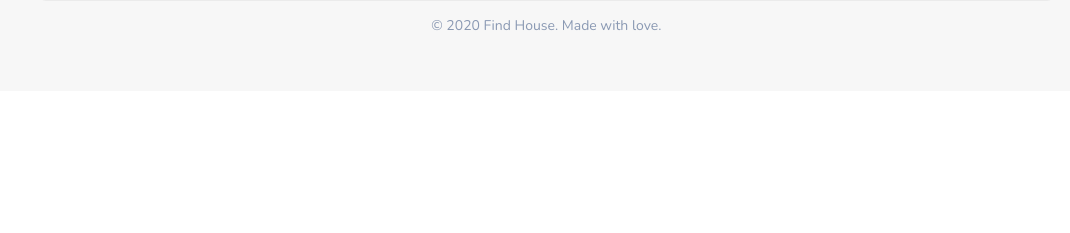
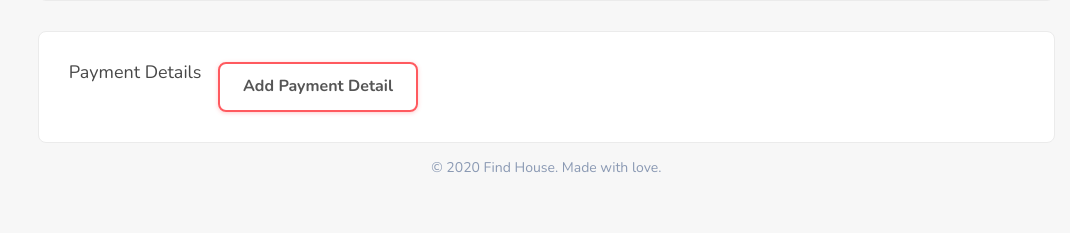
Before and after one commit to Great-special/Test_Duloft, a Django app: page /user/ in a window 1280 px wide. Shown: the part 1171-1404 px from the top of the page, without its empty margins (210-1280 px from the left). Before the commit the page ends 1202 px from the top, so only its background shows below. Run offline with Django 4.2, Linux system fonts and the light colour scheme; a user stored in the database is signed in; data comes from the database, SQL or seed files in the repository; parts of the project's set-up code (start-up, migrations or seed data) failed here and were passed over; some libraries are stand-ins or nearby versions; some web fonts are replaced.

Commit message:
day 1 major commit

```diff
--- a/templates/page-my-profile.html
+++ b/templates/page-my-profile.html
@@ -110,6 +110,43 @@
 									</div>
 								</div>
 							</div>
+
+
+							<div class="my_dashboard_review mt30">
+								<div class="row">
+									<div class="col-xl-2">
+										<h4>Payment Details</h4>
+									</div>
+									<div class="col-xl-10">
+										<div class="row">
+
+											{% if user_detail.paymentdetail %}
+											<div class="col-lg-6 col-xl-6">
+												<h4>Referral Code</h4>
+												<div class="form-control"><h5>{{user_detail.landLord.referral_code}}</h5></div>
+											</div>
+											<div class="col-lg-6 col-xl-6">
+												<h4>National Id Number</h4>
+												<div class="form-control"><h5>{{user_detail.landLord.national_id_number}}</h5></div>
+											</div>
+											<div class="col-lg-6 col-xl-6">
+												<h4>Recommended By</h4>
+												<div class="form-control"><h5>{{user_detail.landLord.recommended_by}}</h5></div>
+											</div>
+											<div class="my_profile_setting_input">
+												<button class="btn btn1"><a href="{% url 'edit-landlord-profile' user_detail.id %}">Update landlord profile</a></button>
+											</div>
+
+											{% else %}
+											<div class="my_profile_setting_input">
+												<button class="btn btn1"><a href="{% url 'paymentdetail' %}">Add Payment Detail</a></button>
+											</div>
+											{% endif %}
+
+										</div>
+									</div>
+								</div>
+							</div>
 							{% endif %}
 
 						</div>
```
